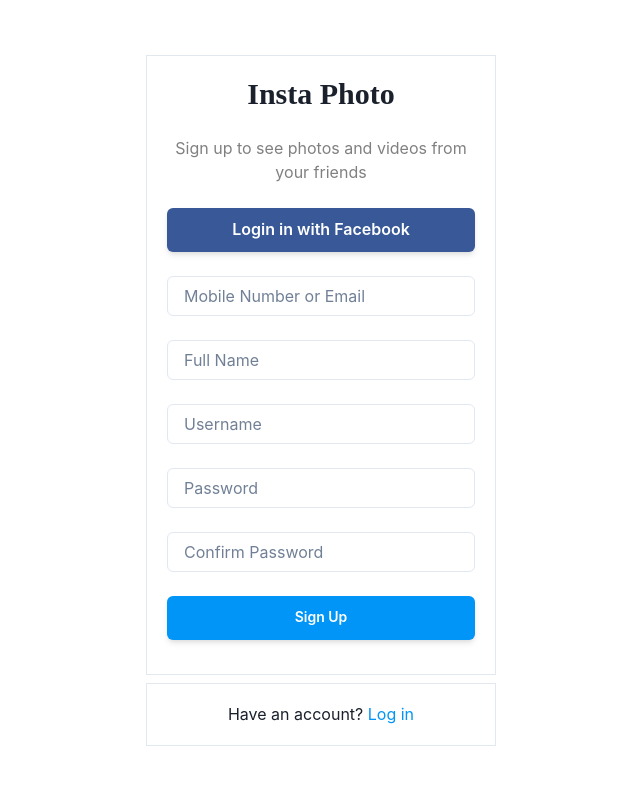
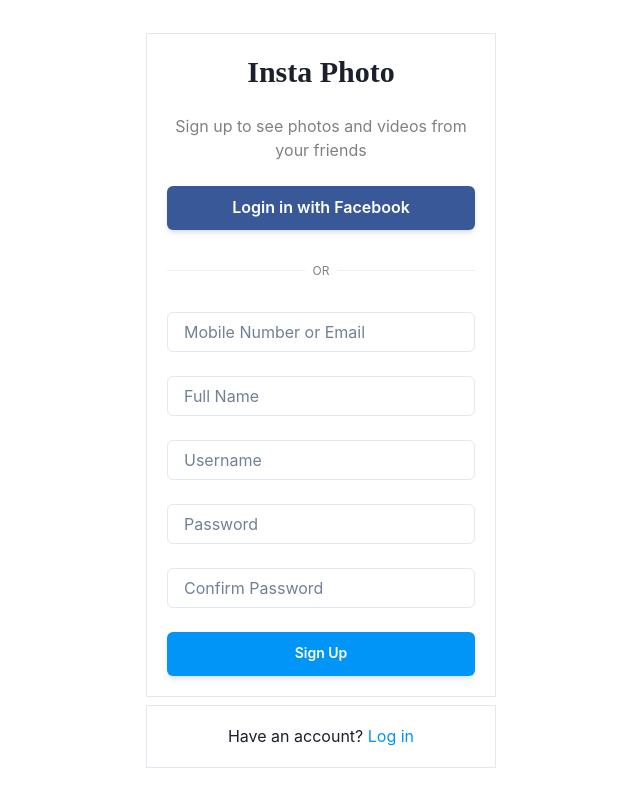
Before and after one commit to E-Turcios/insta--photo, a React app: page /signup in a window 1280 px wide. Shown: the whole page, without its empty margins (319-959 px from the left). Built offline with nearby package versions, Linux system fonts and the light colour scheme; no server answers; a web font is replaced by a local one.

Commit message:
feat: added division to signup and login

```diff
--- /dev/null
+++ b/client/components/Division.jsx
@@ -0,0 +1,13 @@
+import React from 'react';
+import { Flex, Divider, Text } from '@chakra-ui/react';
+export default function Division({ children }) {
+  return (
+    <Flex align="center">
+      <Divider colorScheme="gray.200" />
+      <Text fontSize="xs" padding="2" color="gray">
+        {children}
+      </Text>
+      <Divider />
+    </Flex>
+  );
+}
--- a/client/components/Login.jsx
+++ b/client/components/Login.jsx
@@ -13,11 +13,12 @@
   Link,
   HStack,
 } from '@chakra-ui/react';
+import Division from './Division';
 
 import { useAuth } from '../context/AuthContext';
 import { Link as RouterLink } from 'react-router-dom';
 
-import InputPassword from './InputPassword'
+import InputPassword from './InputPassword';
 
 export default function Login() {
   const [show, setShow] = useState(false);
@@ -30,14 +31,19 @@
     event.preventDefault();
     try {
       await login(emailRef, passwordRef);
-    } catch (error) {}
+    } catch (error) {
+      showError(error.message.replace('Firebase: ', ''));
+    }
   };
 
+  function showError(errorMsg) {
+    errorToast.closeAll();
+    errorToast({ description: errorMsg, status: 'error', position: 'top' });
+  }
   return (
     <Stack w="100%" h="100vh" alignItems="center" justify="center">
       <Stack
         w="348px"
-        h="374px"
         border="1px"
         borderColor="gray.200"
         spacing="24px"
@@ -65,6 +71,10 @@
         >
           Login
         </Button>
+        <Division>OR</Division>
+        <Button h="2.75rem" size="md" colorScheme="facebook" shadow="md">
+          Login in with Facebook
+        </Button>
       </Stack>
       <HStack
         w="350px"
--- a/client/components/Signup.jsx
+++ b/client/components/Signup.jsx
@@ -6,17 +6,18 @@
   FormHelperText,
   Input,
   Stack,
-  InputRightElement,
   Button,
-  InputGroup,
   Text,
   Heading,
   HStack,
   Link,
+  useToast,
+  Toast,
 } from '@chakra-ui/react';
 import { Link as RouterLink } from 'react-router-dom';
 import { useAuth } from '../context/AuthContext';
-import InputPassword from './InputPassword'
+import InputPassword from './InputPassword';
+import Division from './Division';
 export default function Signup() {
   const [show, setShow] = useState(false);
   const emailRef = useRef();
@@ -24,58 +25,74 @@
   const confirmPasswordRef = useRef();
   const handleClick = () => setShow(!show);
   const { signUp } = useAuth();
-
+  const errorToast = useToast();
   async function handleSignUp(event) {
     event.preventDefault();
-    if (passwordRef.current.value === confirmPasswordRef.current.value) {
+    if (passwordRef.current.value !== confirmPasswordRef.current.value) {
+      showError('Password do not match');
+      return;
+    }
+    try {
       await signUp(emailRef.current.value, passwordRef.current.value);
+    } catch (e) {
+      showError(e.message.replace('Firebase: ', ''));
     }
   }
-
+  function showError(errorMsg) {
+    errorToast.closeAll();
+    errorToast({ description: errorMsg, status: 'error', position: 'top' });
+  }
   return (
     <Stack w="100%" h="100vh" alignItems="center" justify="center">
       <Stack
         w="350px"
-        h="620px"
+
         border="1px"
         borderColor="gray.200"
         spacing="24px"
         p="20px"
       >
-        <Heading as="h4" size="lg" align="center" >
+        <Heading as="h4" size="lg" align="center">
           Insta Photo
         </Heading>
-        <Text color="gray" align="center" fontSize='md'>
+        <Text color="gray" align="center" fontSize="md">
           Sign up to see photos and videos from your friends
         </Text>
-        <Button
-          h="2.75rem"
-          size="md"
-          colorScheme="facebook"
-          shadow="md"
-        >
+        <Button h="2.75rem" size="md" colorScheme="facebook" shadow="md">
           Login in with Facebook
         </Button>
-
+        <Division>OR</Division>
         <FormControl>
-        <Input type="email" id="email" placeholder="Mobile Number or Email"
-            ref={emailRef}/>
+          <Input
+            type="email"
+            id="email"
+            placeholder="Mobile Number or Email"
+            ref={emailRef}
+          />
         </FormControl>
 
         <FormControl>
-        <Input id="fullname" type="text" placeholder="Full Name"/>
+          <Input id="fullname" type="text" placeholder="Full Name" />
         </FormControl>
 
         <FormControl>
           <Input id="username" type="text" placeholder="Username" />
         </FormControl>
 
-      <InputPassword ref={passwordRef}/>
-      <InputPassword ref={confirmPasswordRef} placeholder="Confirm Password"/>
+        <InputPassword ref={passwordRef} />
+        <InputPassword
+          ref={confirmPasswordRef}
+          placeholder="Confirm Password"
+        />
 
-      <Button h="2.75rem" size="sm" onClick={Event => handleSignUp(Event)} color="white"
+        <Button
+          h="2.75rem"
+          size="sm"
+          onClick={Event => handleSignUp(Event)}
+          color="white"
           backgroundColor="#0095f6"
-          shadow="md">
+          shadow="md"
+        >
           Sign Up
         </Button>
       </Stack>
```
Lines whose indentation alone changed are shown as unchanged.
